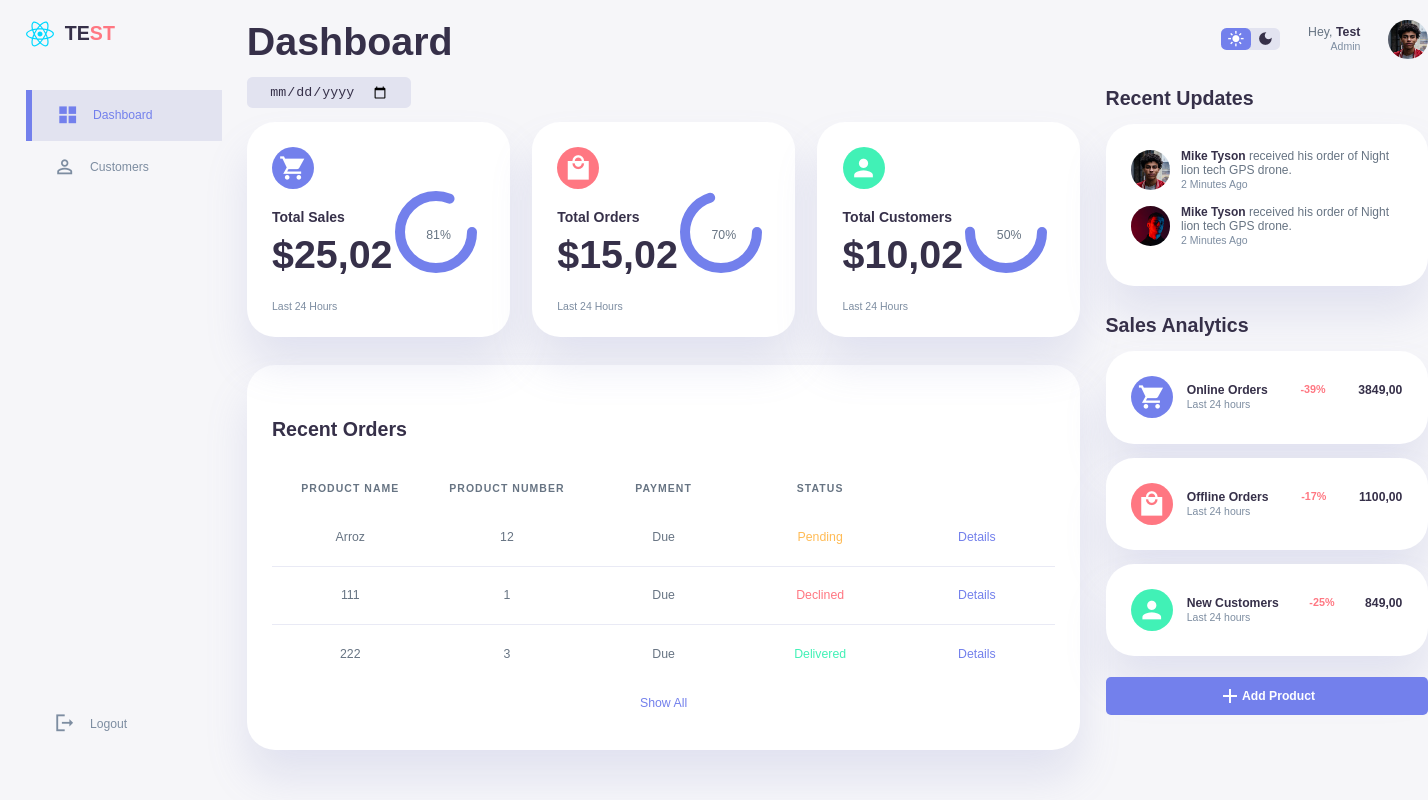
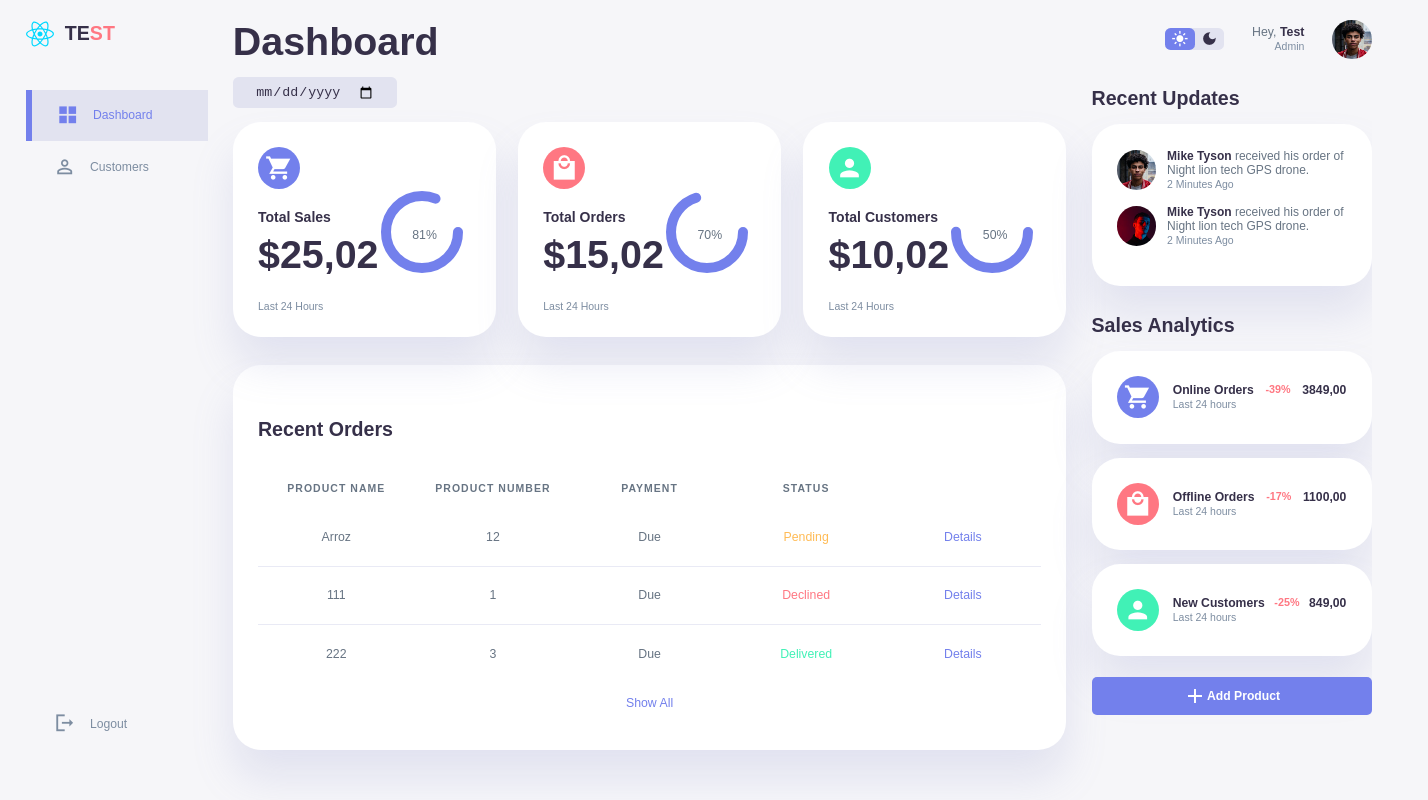
Before and after one commit to dxdns/react-components, a React (Vite) app: page / in a window 1280 px wide. Shown: the whole page, 1428 px wide, since content can reach past the window. Built offline with nearby package versions, Linux system fonts and the light colour scheme.

Commit message:
button spinner loading | template style and fix sidebar responsive

```diff
--- a/src/components/button/button.tsx
+++ b/src/components/button/button.tsx
@@ -1,16 +1,20 @@
 import React from "react"
 import "./style.css"
+import Spinner from "../spinner"
 
-type Props = React.ButtonHTMLAttributes<HTMLButtonElement> & React.PropsWithChildren<{}>
+type Props = React.ButtonHTMLAttributes<HTMLButtonElement> & React.PropsWithChildren<{
+    isLoading?: boolean
+}>
 
-export default React.forwardRef<HTMLButtonElement, Props>(({ children, ...rest }, ref) => {
+export default React.forwardRef<HTMLButtonElement, Props>(({ children, isLoading, ...rest }, ref) => {
     return (
         <button
             ref={ref}
             {...rest}
             className="button"
+            disabled={isLoading}
         >
-            {children}
+            {isLoading ? <Spinner /> : children}
         </button>
     )
 })
--- a/src/components/sidebar/style.css
+++ b/src/components/sidebar/style.css
@@ -82,7 +82,7 @@ aside .sidebar .message-count {
     border-radius: var(--border-radius-1);
 }
 
-@media screen and (max-width: 1200px) {
+@media screen and (max-width: 1200px) and (min-width: 768px) {
     aside .top {
         margin-left: 1.7rem;
     }
--- a/src/layouts/template/style.css
+++ b/src/layouts/template/style.css
@@ -3,7 +3,7 @@
     width: 96%;
     margin: 0 auto;
     gap: 1.8rem;
-    grid-template-columns: 14rem auto 23rem;
+    grid-template-columns: 13rem auto 20rem;
     grid-template-areas:
         "sidebar main right"
     ;
```
